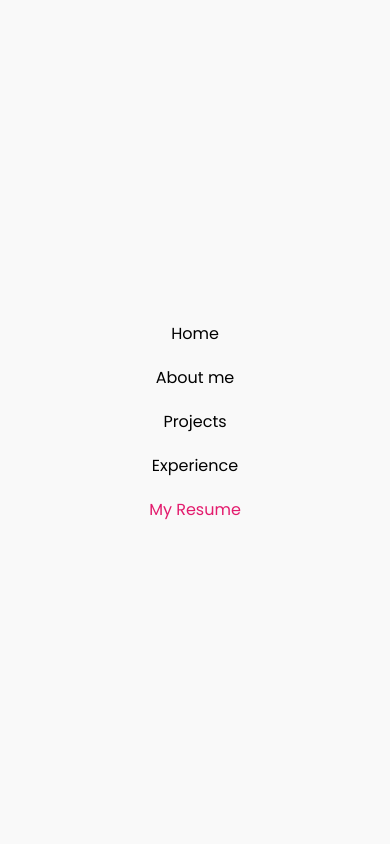
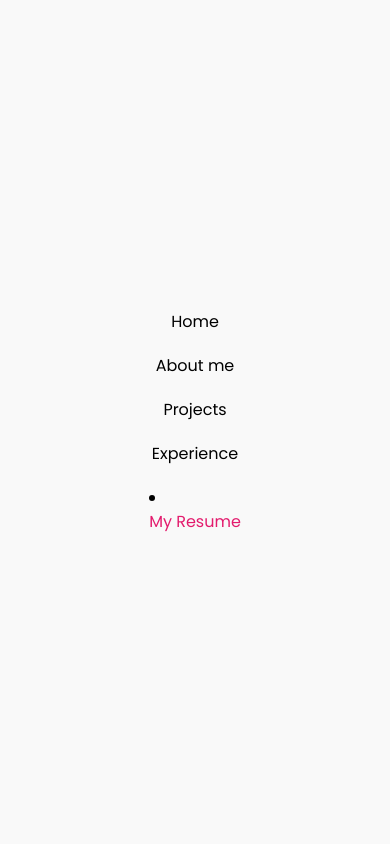
Before and after one commit to Rabi12Giri/rabigiriportfolio.github.io, a React (Vite) app: page / in a window 390 px wide. Both pictures are taken after a click on the element 357 px from the left and 418 px from the top of the page. Shown: the top 844 px of the page. Built offline with nearby package versions, Linux system fonts and the light colour scheme.

Commit message:
Second changes in hamburger menu

```diff
--- a/src/components/AnimatedMenu.jsx
+++ b/src/components/AnimatedMenu.jsx
@@ -1,6 +1,6 @@
 import React, { useState } from "react";
 import { CSSTransition } from "react-transition-group";
-import { FaBars, FaTimes } from "react-icons/fa";
+import { FaBars, FaSpinner, FaTimes } from "react-icons/fa";
 import "../App.css"; // Create this CSS file for animations
 import ParticlesComponent from "./ParticlesComponent";
 import {
@@ -9,10 +9,19 @@ import {
 } from "react-icons/md";
 
 const AnimatedMenu = () => {
+  const [isLoading, setIsLoading] = useState(false);
+
   const [menuOpen, setMenuOpen] = useState(false);
 
   const toggleMenu = () => {
     setMenuOpen(!menuOpen);
+  };
+
+  const handleDownload = () => {
+    setIsLoading(true);
+    setTimeout(() => {
+      setIsLoading(false);
+    }, 2000); // Simulate the download delay
   };
 
   return (
@@ -48,14 +57,21 @@ const AnimatedMenu = () => {
           <a href="#experience" className="menu__link">
             Experience
           </a>
+          <li>
             <a
               href="/cv.pdf"
               download="Rabi Giri CV.pdf"
               target="_blank"
-            className="text-primaryRed menu__link"
+              onClick={handleDownload}
+              className="text-primaryRed menu__link flex items-center"
             >
-            My Resume
+              {isLoading ? (
+                <FaSpinner className="animate-spin mr-2" />
+              ) : (
+                "My Resume"
+              )}
             </a>
+          </li>
         </div>
       </CSSTransition>
     </div>
```
Lines whose indentation alone changed are shown as unchanged.
